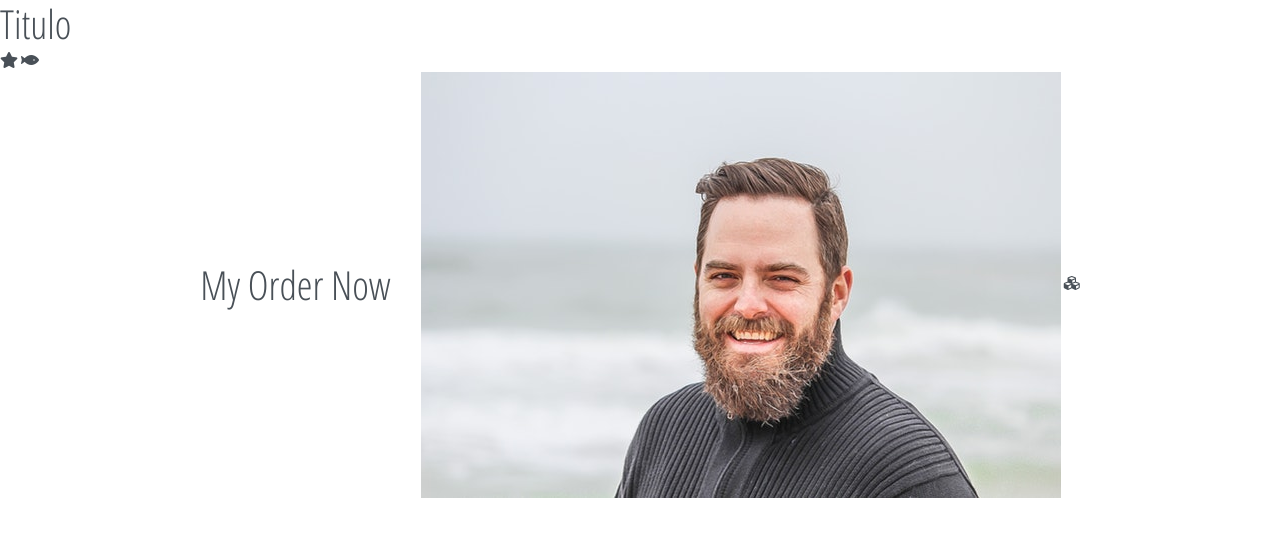
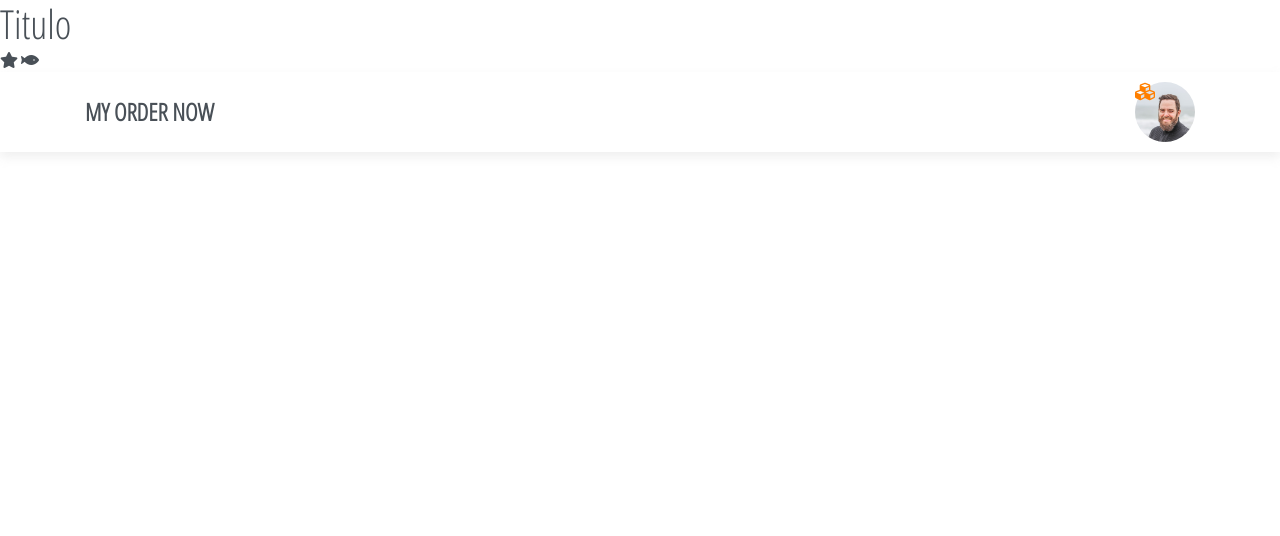
Before and after one commit to JavierS1992/Project-Crehana, a plain HTML site: page index.html in a window 1280 px wide. Drawn offline with nearby package versions, Linux system fonts and the light colour scheme.

Commit message:
Terminar el encabezado

```diff
--- a/index.html
+++ b/index.html
@@ -19,7 +19,7 @@
 	<i class="fas fa-fish"></i>
 	<header>
 		<div class="container">
-			<div class="row justify-content-center align-items-center">
+			<div class="row justify-content-between align-items-center">
 				<div class="col-auto">
 					<h1>My Order Now</h1>
 				</div>
@@ -33,7 +33,7 @@
 				</div>
 			</div>
 		</div>
-		<div class="modal fade" id="profile_options" tabindex="-1" role="dialog" aria-labelledby="exampleModalLabel" aria-hidden="true">
+		<div class="modal fade profile-options-modal" id="profile_options" tabindex="-1" role="dialog" aria-labelledby="exampleModalLabel" aria-hidden="true">
 		  <div class="modal-dialog" role="document">
 		    <div class="modal-content">
 		      <div class="modal-header">
--- a/sass/main.scss
+++ b/sass/main.scss
@@ -20,3 +20,55 @@ a{
 		text-decoration: none;
 	}
 }
+
+// HEADER
+header{
+	background: #fff;
+	padding: 10px 0;
+	box-shadow: 0px 5px 10px rgba(204,204,204,0.31);
+	h1{
+		font-size: 24px;
+		font-weight: 600;
+		text-transform: uppercase;
+	}
+	.avatar-container{
+		width: 60px;
+		height: 60px;
+		position: relative;
+		cursor: pointer;
+		img{
+			width: 100%;
+			height: 100%;
+			object-fit: cover;
+			object-position: center;
+			border-radius: 50%;
+		}
+		i{
+			position: absolute;
+			left: 0;
+			top: 0;
+			font-size: 20px;
+			color: $primary;
+		}
+	}
+	.profile-options-modal{
+		.profile-options-list{
+			padding: 0;
+			margin: 0;
+			list-style: none;
+			li{
+				a{
+					display: block;
+					padding: 10px 0;
+					color: $black2;
+					i{
+						display: inline-block;
+						width: auto;
+						margin-right: 5px;
+						text-align: left;
+					}
+				}
+			}
+		}
+	}
+}
```
Also changed, not shown: css/main.css.
